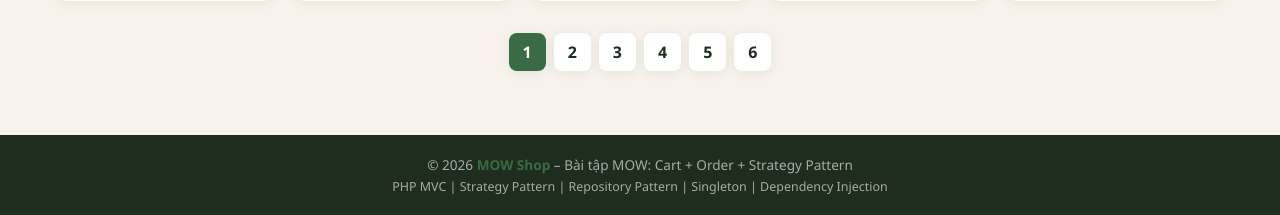
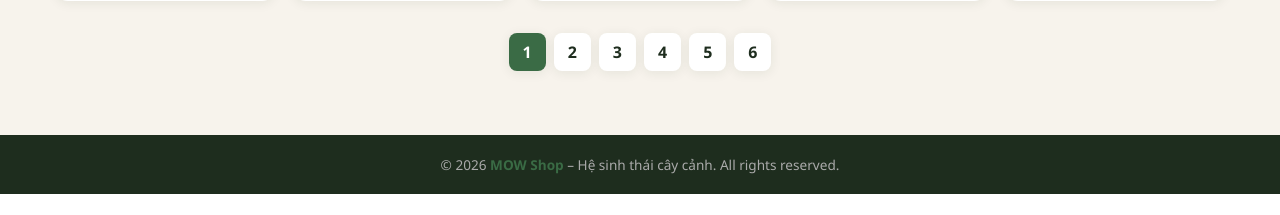
Before and after one commit to thu-com/KTRA2_LTWEB, a PHP site: page /project/ in a window 1280 px wide. Shown: the part 1069-1284 px from the top of the page. After the commit the page ends 1263 px from the top, so only its background shows below. Run offline with PHP 8.4, Linux system fonts and the light colour scheme; data comes from the database, SQL or seed files in the repository; some libraries are stand-ins or nearby versions.

Commit message:
sửa footer

```diff
--- a/views/layouts/footer.php
+++ b/views/layouts/footer.php
@@ -2,8 +2,7 @@
 </div><!-- /.container -->
 
 <footer style="background:var(--dark);color:#aaa;text-align:center;padding:20px;margin-top:40px;font-size:.85rem;">
-    <p>&copy; <?= date('Y') ?> <strong style="color:var(--primary)">MOW Shop</strong> – Bài tập MOW: Cart + Order + Strategy Pattern</p>
-    <p style="margin-top:4px;font-size:.78rem;">PHP MVC | Strategy Pattern | Repository Pattern | Singleton | Dependency Injection</p>
+    <p>&copy; <?= date('Y') ?> <strong style="color:var(--primary)">MOW Shop</strong> – Hệ sinh thái cây cảnh. All rights reserved.</p>
 </footer>
 
 <script>
```
Also changed, not shown: 1 other file.
